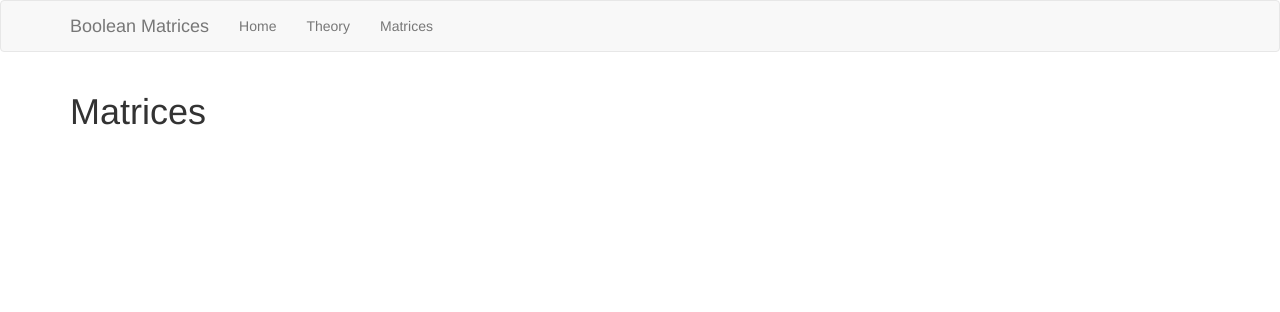
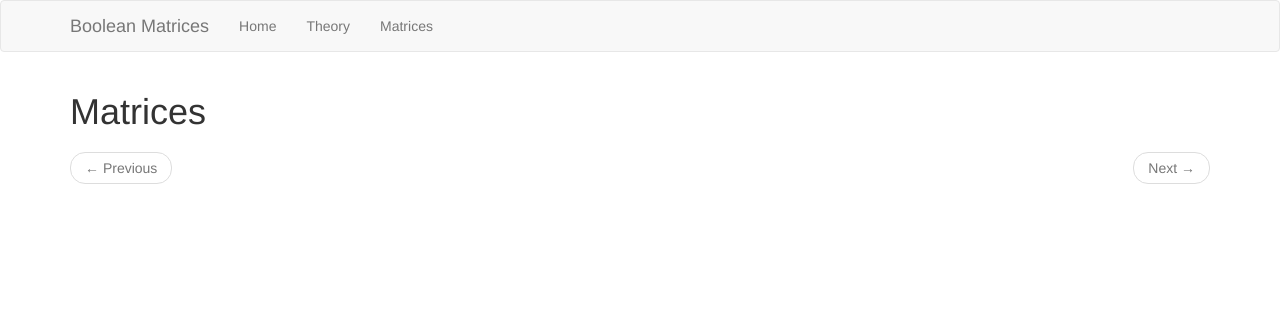
Before and after one commit to lemonpaul/flask-matrix, a Flask app: page /matrices in a window 1280 px wide. Shown: the top 312 px of the page. Run offline with Flask 2, Linux system fonts and the light colour scheme; data that the repository does not hold is empty; some libraries are stand-ins or nearby versions.

Commit message:
Add pagination.

```diff
--- a/app/main/routes.py
+++ b/app/main/routes.py
@@ -1,6 +1,6 @@
 from app.main import bp
 from app.models import Matrix
-from flask import render_template
+from flask import render_template, request, url_for
 
 
 @bp.route('/')
@@ -13,5 +13,13 @@ def explore():
 
 @bp.route('/matrices')
 def matrices():
-    matrices = Matrix.query.all()
-    return render_template('matrices.html', matrices=matrices)
+    page = request.args.get('page', 1, type=int)
+    matrices = Matrix.query.paginate(
+        page, 20, False
+    )
+    next_url = url_for('main.matrices', page=matrices.next_num) \
+        if matrices.has_next else None
+    prev_url = url_for('main.matrices', page=matrices.prev_num) \
+        if matrices.has_prev else None
+    return render_template('matrices.html', title='Matrices', matrices=matrices.items,
+                           next_url=next_url, prev_url=prev_url)
--- a/app/templates/matrices.html
+++ b/app/templates/matrices.html
@@ -5,4 +5,18 @@
     {% for matrix in matrices %}
         {% include '_matrix.html' %}
     {% endfor %}
+    <nav aria-label="...">
+        <ul class="pager">
+            <li class="previous{% if not prev_url %} disabled{% endif %}">
+                <a href="{{ prev_url or '#' }}">
+                    <span aria-hidden="true">&larr;</span> Previous
+                </a>
+            </li>
+            <li class="next{% if not next_url %} disabled{% endif %}">
+                <a href="{{ next_url or '#' }}">
+                    Next <span aria-hidden="true">&rarr;</span>
+                </a>
+            </li>
+        </ul>
+    </nav>
 {% endblock %}
```
